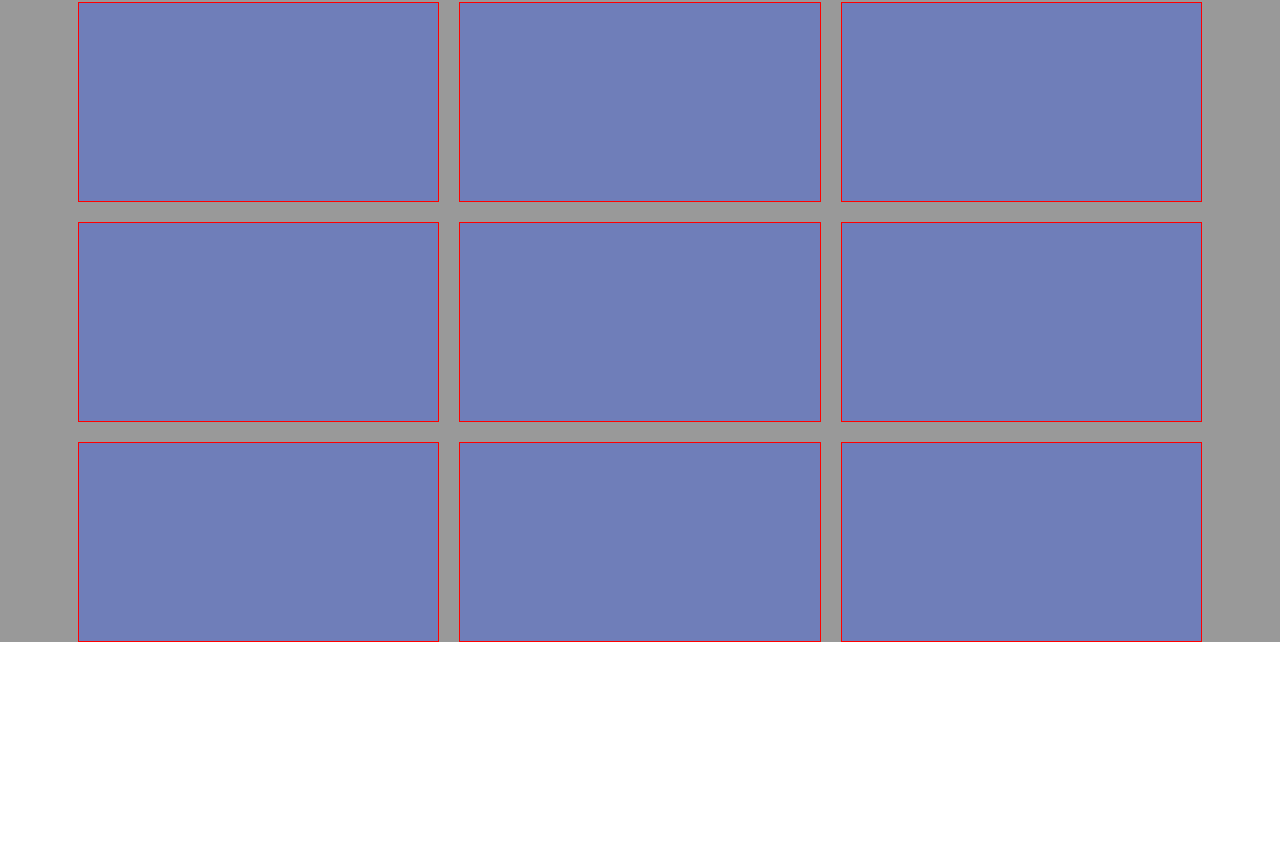
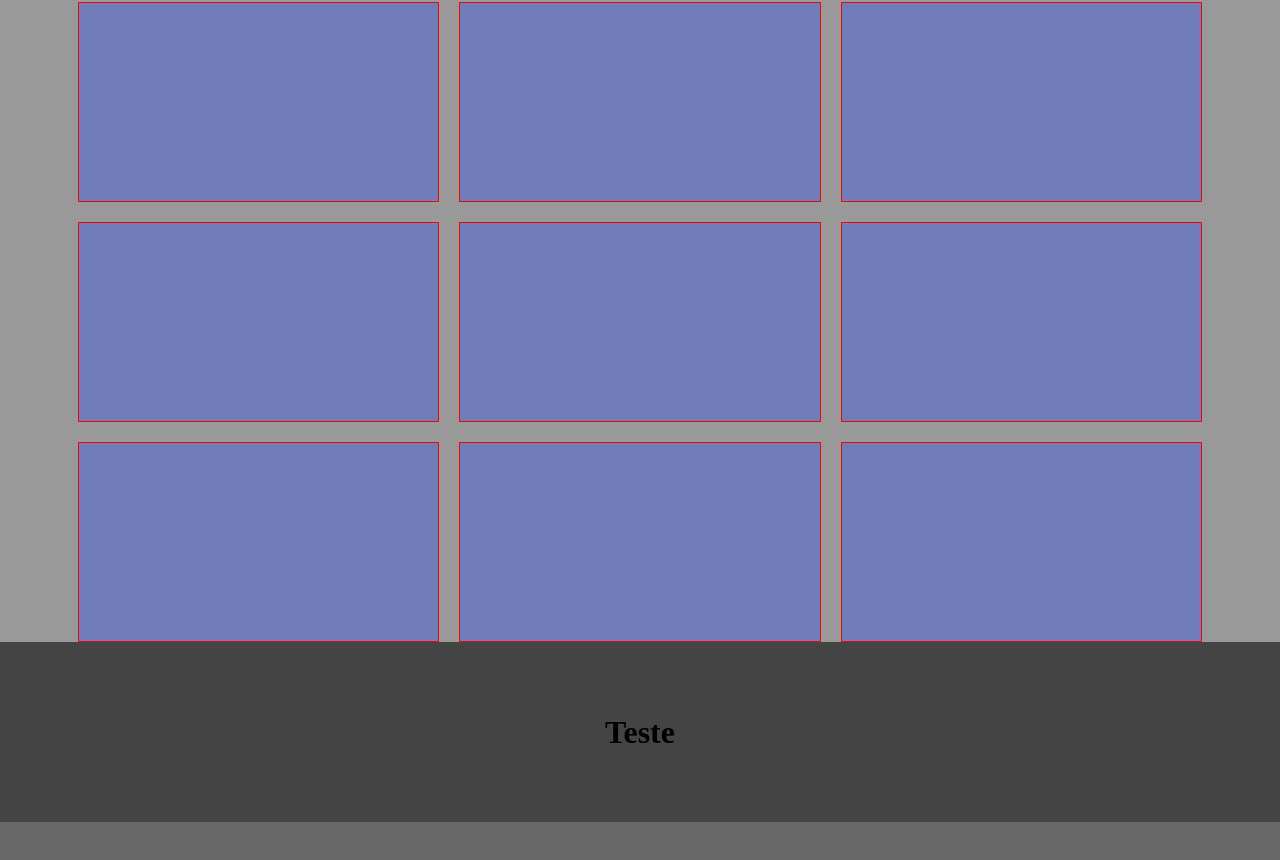
Before and after one commit to Antonio91378/GTEC-Iron-landing-page, a Next.js app: page / in a window 1280 px wide. Shown: the part 1566-2426 px from the top of the page. Before the commit the page ends 2208 px from the top, so only its background shows below. Built offline with nearby package versions, Linux system fonts and the light colour scheme.

Commit message:
[Patch] Padding adjust main page

```diff
--- a/src/app/page.tsx
+++ b/src/app/page.tsx
@@ -10,15 +10,15 @@ export default function Home() {
       <Container>
         <Header />
         <Section
-          SectionHeight="698px"
+          SectionHeight="808px"
           sectionBackgroundColor="#888"
           className="MainSection"
         >
-          <Card cardWidth="560px" cardHeight="470px" className="CardComponent">
-            <h1 style={{ fontSize: "3.9rem", paddingBottom: "1.4rem" }}>
+          <Card cardWidth="560px" cardHeight="490px" className="CardComponent">
+            <h1 style={{ fontSize: "3.9rem", paddingBottom: "1.8rem" }}>
               Lorem, ipsum dolor sit amet consectetur adipisicing elit. Labore?
             </h1>
-            <p style={{ paddingBottom: "1.6rem" }}>
+            <p style={{ paddingBottom: "2.5rem" }}>
               Lorem, ipsum dolor sit amet consectetur adipisicing elit. Quas,
               vel architecto atque cum distinctio incidunt! Suscipit voluptate
               repudiandae iusto voluptates!
@@ -109,6 +109,19 @@ export default function Home() {
             ></Card>
           </Section>
         </Container>
+        <Container className="PortifolioContainer">
+          <Section
+            SectionHeight="180px"
+            sectionBackgroundColor="#444"
+            className="TitleSection"
+          >
+            <h1>Teste</h1>
+          </Section>
+          <Section
+            SectionHeight="180px"
+            sectionBackgroundColor="#666"
+          ></Section>
+        </Container>
       </Container>
     </div>
   );
--- a/src/components/Section/Section.css
+++ b/src/components/Section/Section.css
@@ -6,7 +6,6 @@
   align-items: center;
   width: 100vw;
   position: relative;
-  top: 110px;
 }
 
 .AboutSection {
@@ -24,6 +23,12 @@
   border: 1px solid red;
 }
 
+.PortifolioSection {
+  flex-direction: column;
+  justify-content: center;
+  align-items: start;
+}
+
 .GridSection {
   display: grid;
   height: var(--section-height);
@@ -38,17 +43,9 @@
 .Section .CardComponent {
   position: relative;
   left: -280px;
-  top: 55px;
+  top: 110px;
 }
 
 .Section .CardServices {
   border: 1px solid red;
 }
-
-/* .Section .Card div:last-child {
-  display: flex;
-  flex-direction: column;
-  justify-content: flex;
-  color: aqua;
-  align-items: flex-start;
-} */
--- a/src/components/container/container.css
+++ b/src/components/container/container.css
@@ -1,4 +1,3 @@
-.GridContainer {
+.Container {
   position: relative;
-  top: 110px;
 }
--- a/src/components/header/header.css
+++ b/src/components/header/header.css
@@ -3,7 +3,6 @@
 .navbar {
   background-color: #333;
   padding: 10px;
-  height: 110px;
   border: red solid 1px;
   position: fixed;
   width: 100vw;
```
